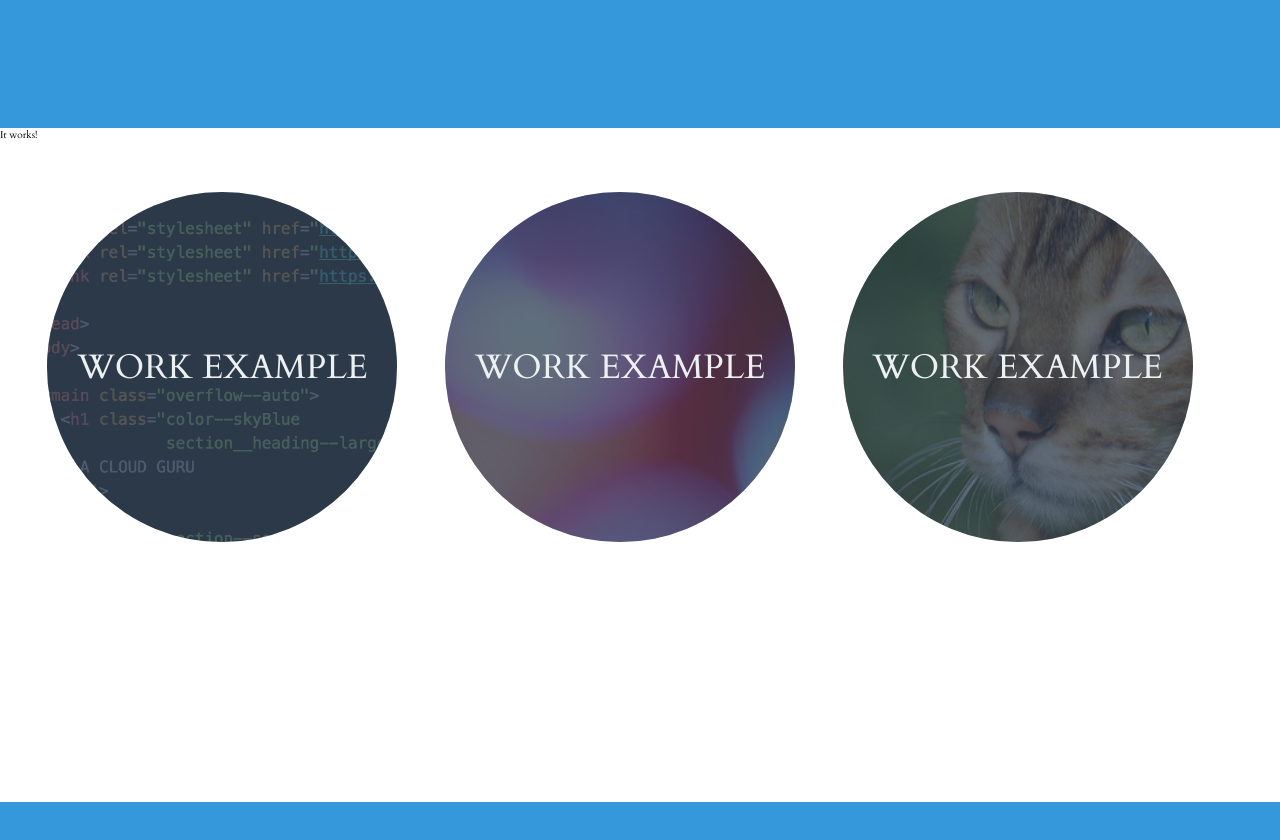
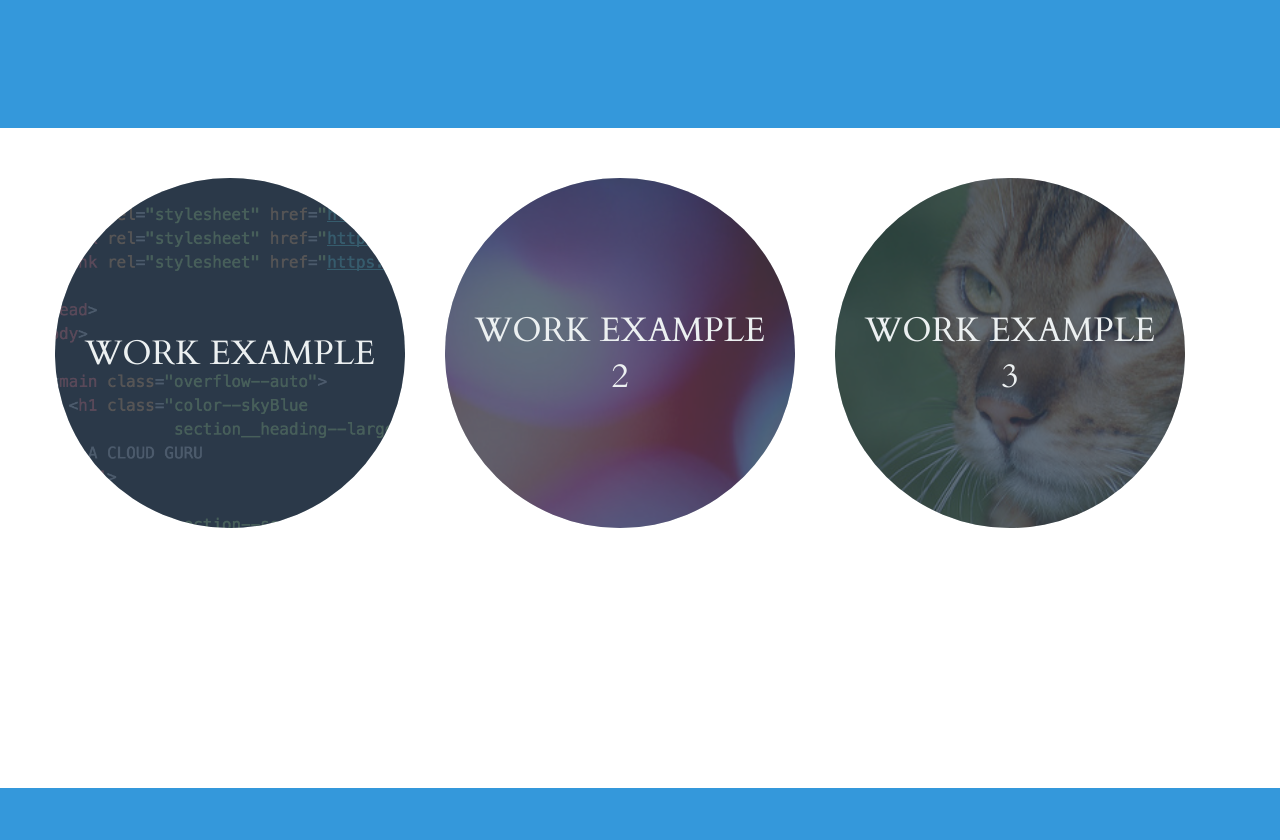
Before and after one commit to daverydan/cloud-guru-portfolio, a React app: page / in a window 1280 px wide. Shown: the part 660-1500 px from the top of the page. Built offline with nearby package versions, Linux system fonts and the light colour scheme.

Commit message:
Move static Markup for work examples into React Components

```diff
--- a/index.html
+++ b/index.html
@@ -62,54 +62,6 @@
 
     <div id="example-work"></div>
 
-    <section class="section section--alignCentered section--description">
-      <div class="section__exampleWrapper">
-        <div class="section__example">
-          <img alt="example screenshot of a project involving code"
-               class="section__exampleImage"
-               src="images/example1.png"/>
-          <dl class="color--cloud">
-            <dt class="section__exampleTitle section__text--centered">
-              Work Example
-            </dt>
-            <dd></dd>
-          </dl>
-        </div>
-      </div>
-
-      <div class="section__exampleWrapper">
-        <div class="section__example">
-          <img alt="example screenshot of a project involving chemistry"
-               class="section__exampleImage"
-               src="images/example2.png"/>
-          <!-- “Chemistry” by Surian Soosay is licensed under CC BY 2.0
-               https://www.flickr.com/photos/ssoosay/4097410999 -->
-          <dl class="color--cloud">
-            <dt class="section__exampleTitle section__text--centered ">
-              Work Example
-            </dt>
-            <dd></dd>
-          </dl>
-        </div>
-      </div>
-
-      <div class="section__exampleWrapper">
-        <div class="section__example">
-          <img alt="example screenshot of a project involving cats"
-               class="section__exampleImage"
-               src="images/example3.png"/>
-          <!-- “Bengal cat” by roberto shabs is licensed under CC BY 2.0
-               https://www.flickr.com/photos/37287295@N00/2540855181 -->
-          <dl class="color--cloud">
-            <dt class="section__exampleTitle section__text--centered">
-              Work Example
-            </dt>
-            <dd></dd>
-          </dl>
-        </div>
-      </div>
-    </section>
-
     <section class="background--skyBlue section">
       <h2 class="color--cloud margin--none section__text--centered">
         About Me
--- a/js/example-work.js
+++ b/js/example-work.js
@@ -3,7 +3,37 @@ import React from 'react';
 class ExampleWork extends React.Component {
 	render() {
 		return(
-			<section>It works!</section>
+			<section className="section section--alignCentered section--description">
+
+				{ this.props.work.map( (example, idx) => {
+					return(
+				  		<ExampleWorkProject example={example} key={idx} />
+			  		)
+				  })
+				}
+
+		    </section>
+		)
+	}
+}
+
+class ExampleWorkProject extends React.Component {
+	render() {
+		let example = this.props.example;
+		return(
+			<div className="section__exampleWrapper">
+			  <div className="section__example">
+			    <img alt={ example.image.desc }
+			         className="section__exampleImage"
+			         src={ example.image.src }/>
+			    <dl className="color--cloud">
+			      <dt className="section__exampleTitle section__text--centered">
+			        { example.title }
+			      </dt>
+			      <dd></dd>
+			    </dl>
+			  </div>
+			</div>
 		)
 	}
 }
--- a/js/main.js
+++ b/js/main.js
@@ -2,4 +2,34 @@ import React from 'react';
 import ReactDOM from 'react-dom';
 import ExampleWork from './example-work';
 
-ReactDOM.render(<ExampleWork />, document.getElementById('example-work'));
+const myWork = [
+	// JS object literal
+	{
+		'title': "Work Example",
+		'image': {
+			'desc': "example screenshot of a project involving code",
+			'src': "images/example1.png",
+			'comment': ""
+		}
+	},
+	{
+		'title': "Work Example 2",
+		'image': {
+			'desc': "example screenshot of a project involving chemistry",
+			'src': "images/example2.png",
+			'comment': `“Chemistry” by Surian Soosay is licensed under CC BY 2.0
+		               https://www.flickr.com/photos/ssoosay/4097410999`
+		}
+	},
+	{
+		'title': "Work Example 3",
+		'image': {
+			'desc': "example screenshot of a project involving cats",
+			'src': "images/example3.png",
+			'comment': `“Bengal cat” by roberto shabs is licensed under CC BY 2.0
+		               https://www.flickr.com/photos/37287295@N00/2540855181`
+		}
+	}
+]
+
+ReactDOM.render(<ExampleWork work={myWork} />, document.getElementById('example-work'));
```
